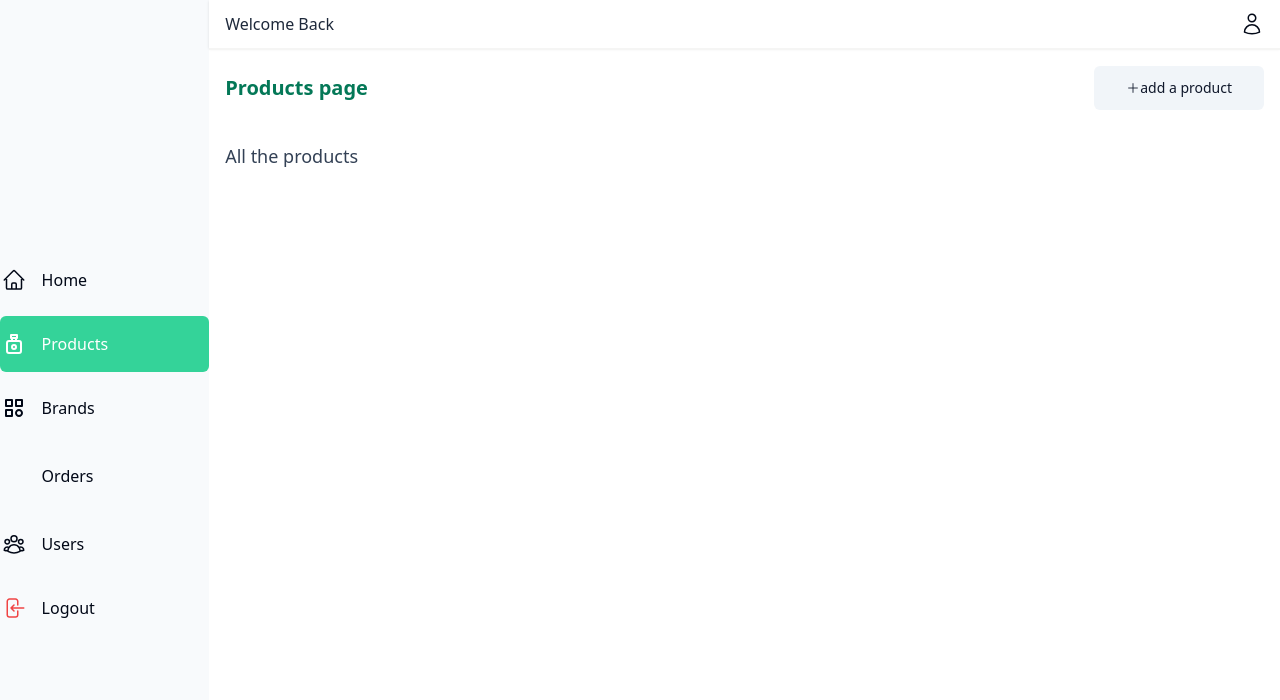
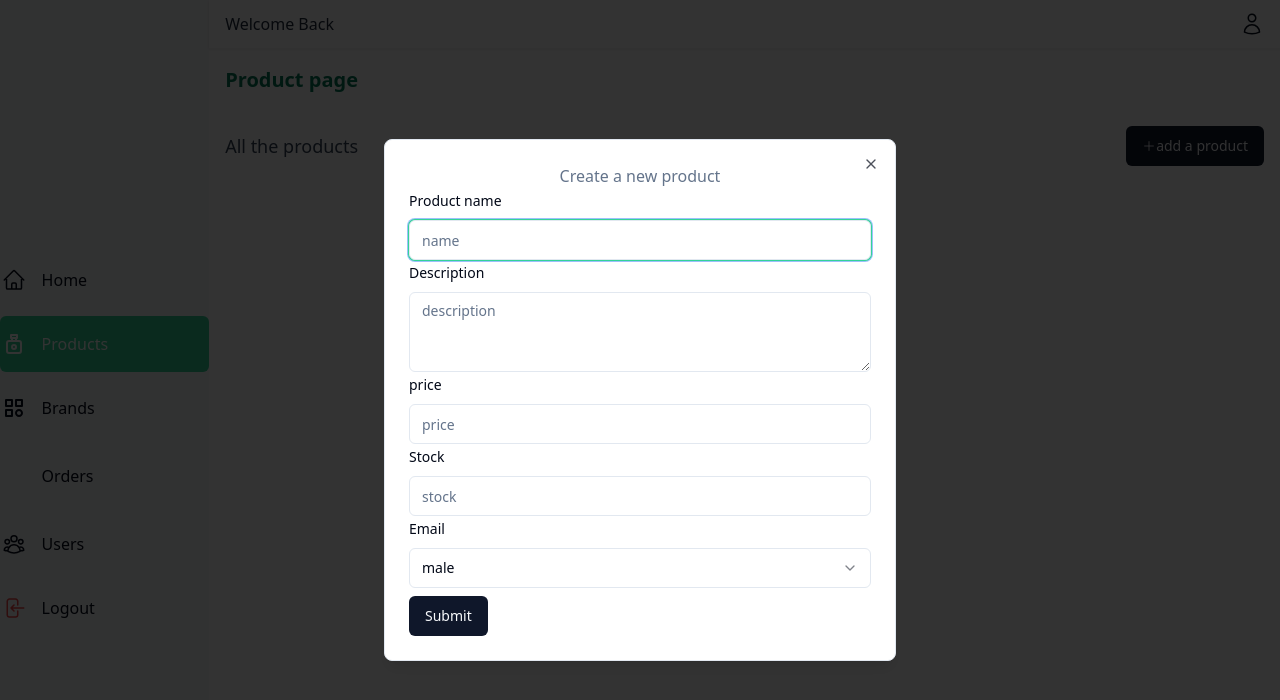
Before and after one commit to rafik-ben1/Online-perfumes-shop, a React (Vite) app in the folder client/: page /dashboard/products in a window 1280 px wide. Both pictures are taken after a click on the button "add a product". Shown: the top 700 px of the page. Built offline with nearby package versions, Linux system fonts and the light colour scheme; some icons are missing.

Commit message:
minor changes

```diff
--- a/client/package.json
+++ b/client/package.json
@@ -14,6 +14,7 @@
     "@radix-ui/react-dialog": "^1.0.5",
     "@radix-ui/react-dropdown-menu": "^2.0.6",
     "@radix-ui/react-label": "^2.0.2",
+    "@radix-ui/react-select": "^2.0.0",
     "@radix-ui/react-slot": "^1.0.2",
     "@tanstack/react-query": "^5.13.4",
     "axios": "^1.6.2",
--- /dev/null
+++ b/client/src/components/ui/select.tsx
@@ -0,0 +1,158 @@
+import * as React from "react"
+import * as SelectPrimitive from "@radix-ui/react-select"
+import { Check, ChevronDown, ChevronUp } from "lucide-react"
+
+import { cn } from "@/lib/utils"
+
+const Select = SelectPrimitive.Root
+
+const SelectGroup = SelectPrimitive.Group
+
+const SelectValue = SelectPrimitive.Value
+
+const SelectTrigger = React.forwardRef<
+  React.ElementRef<typeof SelectPrimitive.Trigger>,
+  React.ComponentPropsWithoutRef<typeof SelectPrimitive.Trigger>
+>(({ className, children, ...props }, ref) => (
+  <SelectPrimitive.Trigger
+    ref={ref}
+    className={cn(
+      "flex h-10 w-full items-center justify-between rounded-md border border-input bg-background px-3 py-2 text-sm ring-offset-background placeholder:text-muted-foreground focus:outline-none focus:ring-2 focus:ring-ring focus:ring-offset-2 disabled:cursor-not-allowed disabled:opacity-50 [&>span]:line-clamp-1",
+      className
+    )}
+    {...props}
+  >
+    {children}
+    <SelectPrimitive.Icon asChild>
+      <ChevronDown className="h-4 w-4 opacity-50" />
+    </SelectPrimitive.Icon>
+  </SelectPrimitive.Trigger>
+))
+SelectTrigger.displayName = SelectPrimitive.Trigger.displayName
+
+const SelectScrollUpButton = React.forwardRef<
+  React.ElementRef<typeof SelectPrimitive.ScrollUpButton>,
+  React.ComponentPropsWithoutRef<typeof SelectPrimitive.ScrollUpButton>
+>(({ className, ...props }, ref) => (
+  <SelectPrimitive.ScrollUpButton
+    ref={ref}
+    className={cn(
+      "flex cursor-default items-center justify-center py-1",
+      className
+    )}
+    {...props}
+  >
+    <ChevronUp className="h-4 w-4" />
+  </SelectPrimitive.ScrollUpButton>
+))
+SelectScrollUpButton.displayName = SelectPrimitive.ScrollUpButton.displayName
+
+const SelectScrollDownButton = React.forwardRef<
+  React.ElementRef<typeof SelectPrimitive.ScrollDownButton>,
+  React.ComponentPropsWithoutRef<typeof SelectPrimitive.ScrollDownButton>
+>(({ className, ...props }, ref) => (
+  <SelectPrimitive.ScrollDownButton
+    ref={ref}
+    className={cn(
+      "flex cursor-default items-center justify-center py-1",
+      className
+    )}
+    {...props}
+  >
+    <ChevronDown className="h-4 w-4" />
+  </SelectPrimitive.ScrollDownButton>
+))
+SelectScrollDownButton.displayName =
+  SelectPrimitive.ScrollDownButton.displayName
+
+const SelectContent = React.forwardRef<
+  React.ElementRef<typeof SelectPrimitive.Content>,
+  React.ComponentPropsWithoutRef<typeof SelectPrimitive.Content>
+>(({ className, children, position = "popper", ...props }, ref) => (
+  <SelectPrimitive.Portal>
+    <SelectPrimitive.Content
+      ref={ref}
+      className={cn(
+        "relative z-50 max-h-96 min-w-[8rem] overflow-hidden rounded-md border bg-popover text-popover-foreground shadow-md data-[state=open]:animate-in data-[state=closed]:animate-out data-[state=closed]:fade-out-0 data-[state=open]:fade-in-0 data-[state=closed]:zoom-out-95 data-[state=open]:zoom-in-95 data-[side=bottom]:slide-in-from-top-2 data-[side=left]:slide-in-from-right-2 data-[side=right]:slide-in-from-left-2 data-[side=top]:slide-in-from-bottom-2",
+        position === "popper" &&
+          "data-[side=bottom]:translate-y-1 data-[side=left]:-translate-x-1 data-[side=right]:translate-x-1 data-[side=top]:-translate-y-1",
+        className
+      )}
+      position={position}
+      {...props}
+    >
+      <SelectScrollUpButton />
+      <SelectPrimitive.Viewport
+        className={cn(
+          "p-1",
+          position === "popper" &&
+            "h-[var(--radix-select-trigger-height)] w-full min-w-[var(--radix-select-trigger-width)]"
+        )}
+      >
+        {children}
+      </SelectPrimitive.Viewport>
+      <SelectScrollDownButton />
+    </SelectPrimitive.Content>
+  </SelectPrimitive.Portal>
+))
+SelectContent.displayName = SelectPrimitive.Content.displayName
+
+const SelectLabel = React.forwardRef<
+  React.ElementRef<typeof SelectPrimitive.Label>,
+  React.ComponentPropsWithoutRef<typeof SelectPrimitive.Label>
+>(({ className, ...props }, ref) => (
+  <SelectPrimitive.Label
+    ref={ref}
+    className={cn("py-1.5 pl-8 pr-2 text-sm font-semibold", className)}
+    {...props}
+  />
+))
+SelectLabel.displayName = SelectPrimitive.Label.displayName
+
+const SelectItem = React.forwardRef<
+  React.ElementRef<typeof SelectPrimitive.Item>,
+  React.ComponentPropsWithoutRef<typeof SelectPrimitive.Item>
+>(({ className, children, ...props }, ref) => (
+  <SelectPrimitive.Item
+    ref={ref}
+    className={cn(
+      "relative flex w-full cursor-default select-none items-center rounded-sm py-1.5 pl-8 pr-2 text-sm outline-none focus:bg-accent focus:text-accent-foreground data-[disabled]:pointer-events-none data-[disabled]:opacity-50",
+      className
+    )}
+    {...props}
+  >
+    <span className="absolute left-2 flex h-3.5 w-3.5 items-center justify-center">
+      <SelectPrimitive.ItemIndicator>
+        <Check className="h-4 w-4" />
+      </SelectPrimitive.ItemIndicator>
+    </span>
+
+    <SelectPrimitive.ItemText>{children}</SelectPrimitive.ItemText>
+  </SelectPrimitive.Item>
+))
+SelectItem.displayName = SelectPrimitive.Item.displayName
+
+const SelectSeparator = React.forwardRef<
+  React.ElementRef<typeof SelectPrimitive.Separator>,
+  React.ComponentPropsWithoutRef<typeof SelectPrimitive.Separator>
+>(({ className, ...props }, ref) => (
+  <SelectPrimitive.Separator
+    ref={ref}
+    className={cn("-mx-1 my-1 h-px bg-muted", className)}
+    {...props}
+  />
+))
+SelectSeparator.displayName = SelectPrimitive.Separator.displayName
+
+export {
+  Select,
+  SelectGroup,
+  SelectValue,
+  SelectTrigger,
+  SelectContent,
+  SelectLabel,
+  SelectItem,
+  SelectSeparator,
+  SelectScrollUpButton,
+  SelectScrollDownButton,
+}
--- /dev/null
+++ b/client/src/features/products/AddProduct.tsx
@@ -0,0 +1,121 @@
+import { Button } from "@/components/ui/button"
+import { Form, FormControl, FormDescription, FormField, FormItem, FormLabel, FormMessage } from "@/components/ui/form"
+import { Input } from "@/components/ui/input"
+import { Select, SelectContent, SelectItem, SelectTrigger, SelectValue } from "@/components/ui/select"
+import { Textarea } from "@/components/ui/textarea"
+import { zodResolver } from "@hookform/resolvers/zod"
+import { useForm } from "react-hook-form"
+import * as z from "zod"
+
+const productSchema = z.object({
+    title: z.string().min(2, {
+      message: "name must be at least 2 characters.",
+    }),
+    description : z.string().min(30,{
+      message: "description must be at least 30 character long!",
+    }),
+    gender: z.enum(["male","female", "uni"]),
+    price:z.number().min(10,{message:"price shouldnt be less than 10 bucks !"}),
+    stock : z.number(),
+    brand :z.string().min(1,{message:"please enter a categorie"})
+})
+
+
+const AddProduct = () => {
+    const form = useForm<z.infer<typeof productSchema>>({
+        resolver: zodResolver(productSchema),
+        defaultValues: {
+         title:"",description:"",gender:"male"
+        }})
+        function onSubmit(data : z.infer<typeof productSchema>){
+            console.log(data)
+        }
+  return (
+    <Form {...form}>
+    <form className="w-100" onSubmit={form.handleSubmit(onSubmit)} >
+      <FormDescription className="text-center text-base " >Create a new product</FormDescription>
+      <FormField
+    control={form.control}
+    name="title"
+    render={({ field }) => (
+      <FormItem>
+        <FormLabel>Product name</FormLabel>
+        <FormControl>
+          <Input placeholder="name" {...field} />
+        </FormControl>
+        <FormMessage/>
+      </FormItem>
+
+    )}
+  />
+    <FormField
+    control={form.control}
+    name="description"
+    render={({ field }) => (
+      <FormItem>
+        <FormLabel>Description</FormLabel>
+        <FormControl>
+          <Textarea placeholder="description" {...field} />
+        </FormControl>
+        <FormMessage/>
+      </FormItem>
+
+    )}
+  />
+   <FormField
+    control={form.control}
+    name="price"
+    render={({ field }) => (
+      <FormItem>
+        <FormLabel>price</FormLabel>
+        <FormControl>
+          <Input type="number" placeholder="price" {...field} />
+        </FormControl>
+        <FormMessage/>
+      </FormItem>
+
+    )}
+  />
+  <FormField
+    control={form.control}
+    name="stock"
+    render={({ field }) => (
+      <FormItem>
+        <FormLabel>Stock</FormLabel>
+        <FormControl>
+          <Input type="number" placeholder="stock" {...field} />
+        </FormControl>
+        <FormMessage/>
+      </FormItem>
+
+    )}
+  />
+  <FormField
+          control={form.control}
+          name="gender"
+          render={({ field }) => (
+            <FormItem>
+              <FormLabel>Email</FormLabel>
+              <Select onValueChange={field.onChange} defaultValue={field.value}>
+                <FormControl>
+                  <SelectTrigger>
+                    <SelectValue placeholder="Select a gender" />
+                  </SelectTrigger>
+                </FormControl>
+                <SelectContent>
+                  <SelectItem value="male">male</SelectItem>
+                  <SelectItem value="female">female</SelectItem>
+                  <SelectItem value="uni">uni</SelectItem>
+                </SelectContent>
+              </Select>
+              <FormMessage />
+            </FormItem>
+          )}
+        />
+<Button className="mt-2"  > Submit </Button>
+  </form>
+  </Form>
+  )
+}
+
+export default AddProduct
--- a/client/src/pages/admin/Products.tsx
+++ b/client/src/pages/admin/Products.tsx
@@ -1,20 +1,13 @@
-import { Button } from "@/components/ui/button"
-import { HiOutlinePlus } from "react-icons/hi2"
+import DashboardPageHeader from "@/components/DashboardPageHeader"
+import AddProduct from "@/features/products/AddProduct"
+
 
 export const Products = () => {
   return (
     <section className="flex flex-col p-4 gap-8 ">
-      <div className="flex justify-between items-center ">
-      <h2 className="text-xl font-semibold text-emerald-700" > Products page </h2>
-      <Button variant="secondary" size="lg"  > <HiOutlinePlus /> add a product </Button>
-      </div>
-      <div className="flex flex-col gap-4" >
-        <h3 className=" text-lg text-slate-700 " > All the products </h3>
-
-
-
-
-      </div>
+     <DashboardPageHeader page="product" >
+        <AddProduct />
+     </DashboardPageHeader>
     </section>
   )
 }
--- a/client/src/utils/types.ts
+++ b/client/src/utils/types.ts
@@ -15,6 +15,8 @@
     price : number,
     rating:number,
     totalRatings:number,
+    stock:number,
+    gender: "male" | "female" | "uni"
 }
 export type brand = {
     _id? : string,
```
Also changed, not shown: 1 other file (tests, documents, lock files or other folders).
